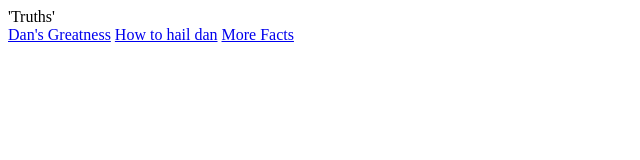
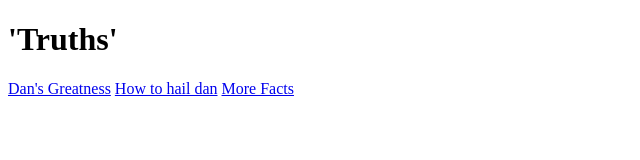
Before and after one commit to dan-for-president/propaganda-version-one, a plain HTML site: page index.html in a window 1280 px wide. Shown: the whole page, without its empty margins (0-640 px from the left). Drawn offline with Linux system fonts and the light colour scheme.

Commit message:
fixed bills shit

```diff
--- a/index.html
+++ b/index.html
@@ -4,7 +4,7 @@
   <title>praise be to dan</title>
 </head>
 <body>
-  <header
+  <header>
     <h1>'Truths'</h1>
     <nav>
       <a href="#">Dan's Greatness</a>
```
